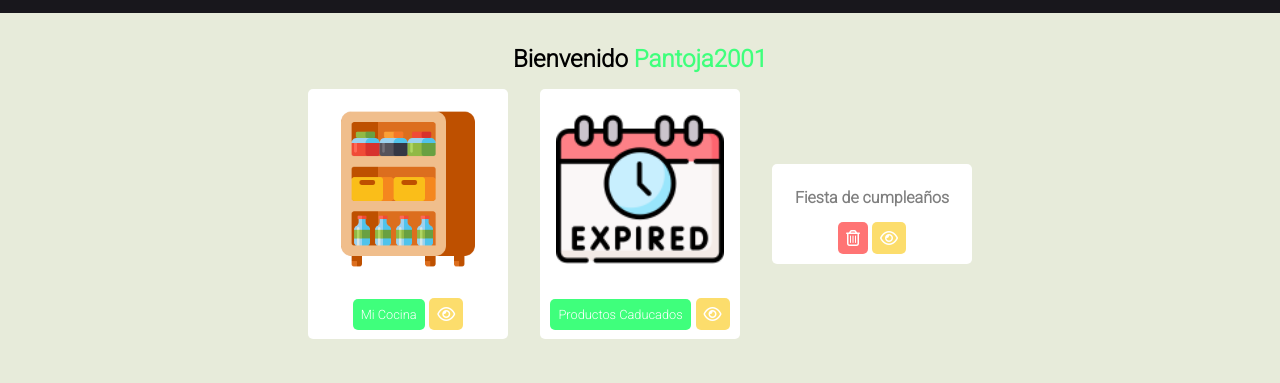
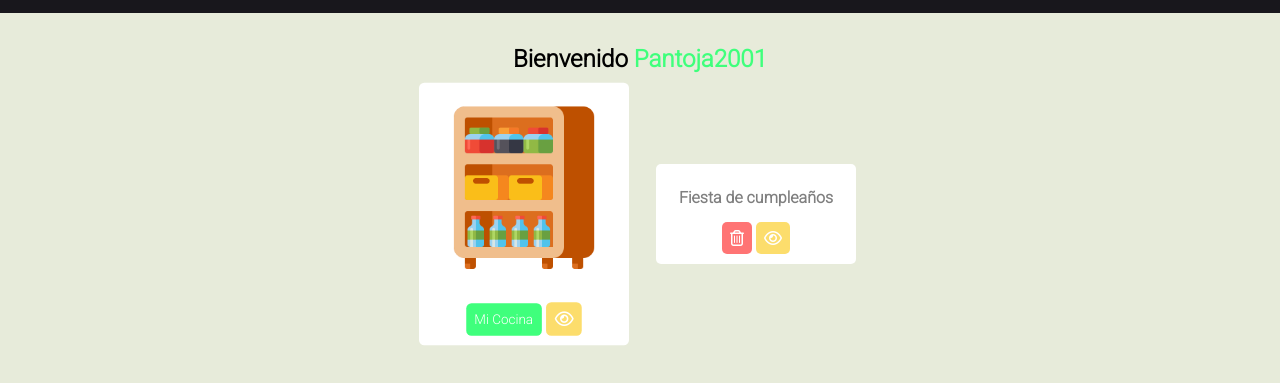
Before and after one commit to PantojaDan/SistemaNutryFoodPantry, a plain HTML site: page dashboard.html in a window 1280 px wide. In both pictures the pointer is over the element "Mi Cocina". Shown: the part 67-450 px from the top of the page. Drawn offline with Linux system fonts and the light colour scheme.

Commit message:
Se coloco una animacion a los contenedores de la interfaz mis inventarios

```diff
--- a/dashboard.css
+++ b/dashboard.css
@@ -103,6 +103,10 @@
     margin: 1rem;
     border-radius: 5px;
     background-color: white;
+    transition: all ease-in-out 0.2s;
+}
+.inventario:hover{
+    transform: scale(1.05);
 }
 .img-inv{
     width: 100%;
@@ -154,6 +158,10 @@
     padding: 0.5rem;
     border-radius: 5px;
     background-color: white;
+    transition: all ease-in-out 0.2s;
+}
+.lista:hover{
+    transform: scale(1.05);
 }
 .img-list{
     width: 100%;
--- a/dashboard.html
+++ b/dashboard.html
@@ -60,13 +60,13 @@
                     </div>
                 </form>
 
-                <form action="#" class="inventario">
+                <!--<form action="#" class="inventario">
                     <div class="img-inv"><img src="./img/caducado.png" alt="despensa"></div>
                     <div class="actions-inv">
                         <span>Productos Caducados</span>
                         <button><i class="fa-regular fa-eye"></i></button>
                     </div>
-                </form>
+                </form>-->
 
                 <form action="#" class="lista">
                     <div class="img-list"><span>Fiesta de cumpleaños</span></div>
```
